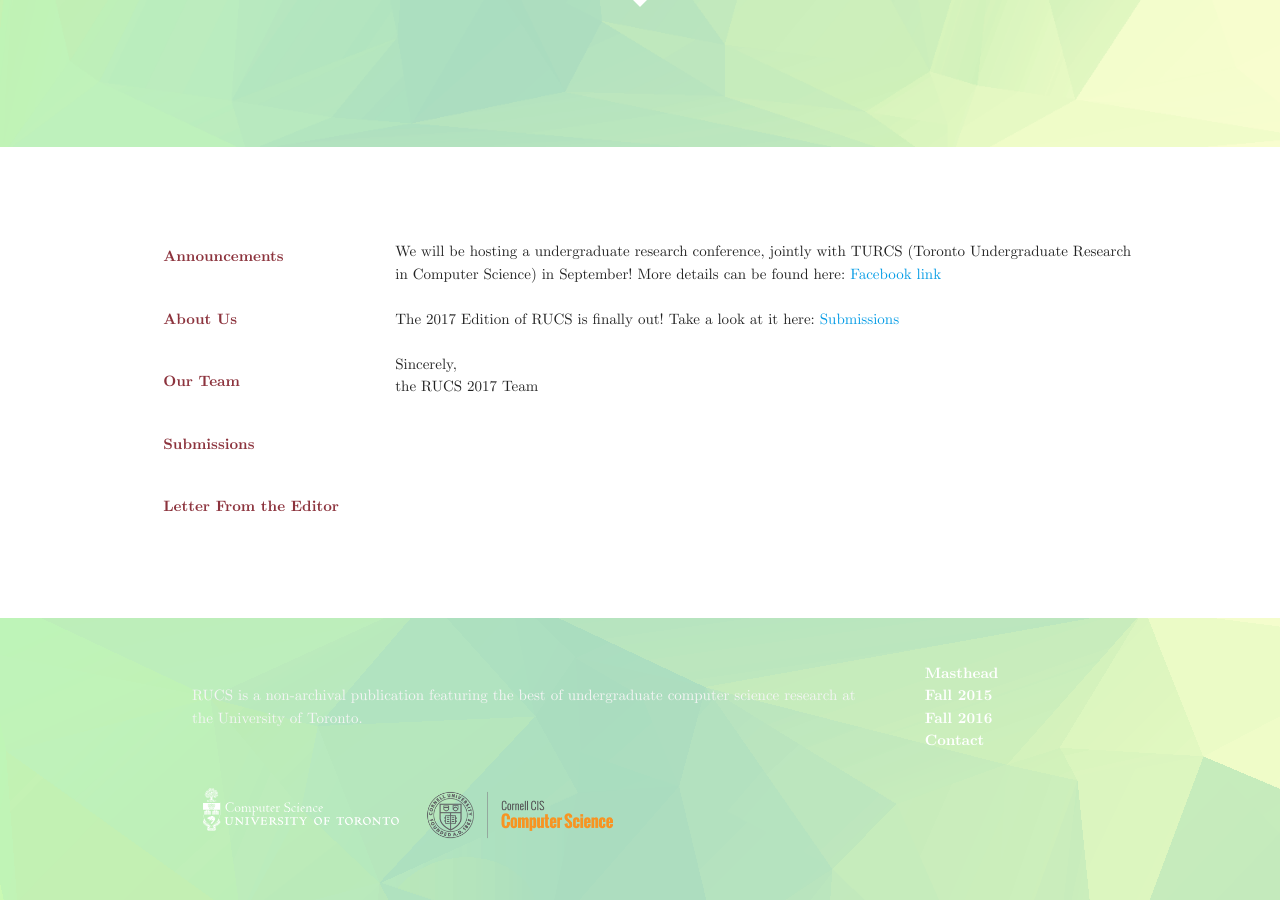
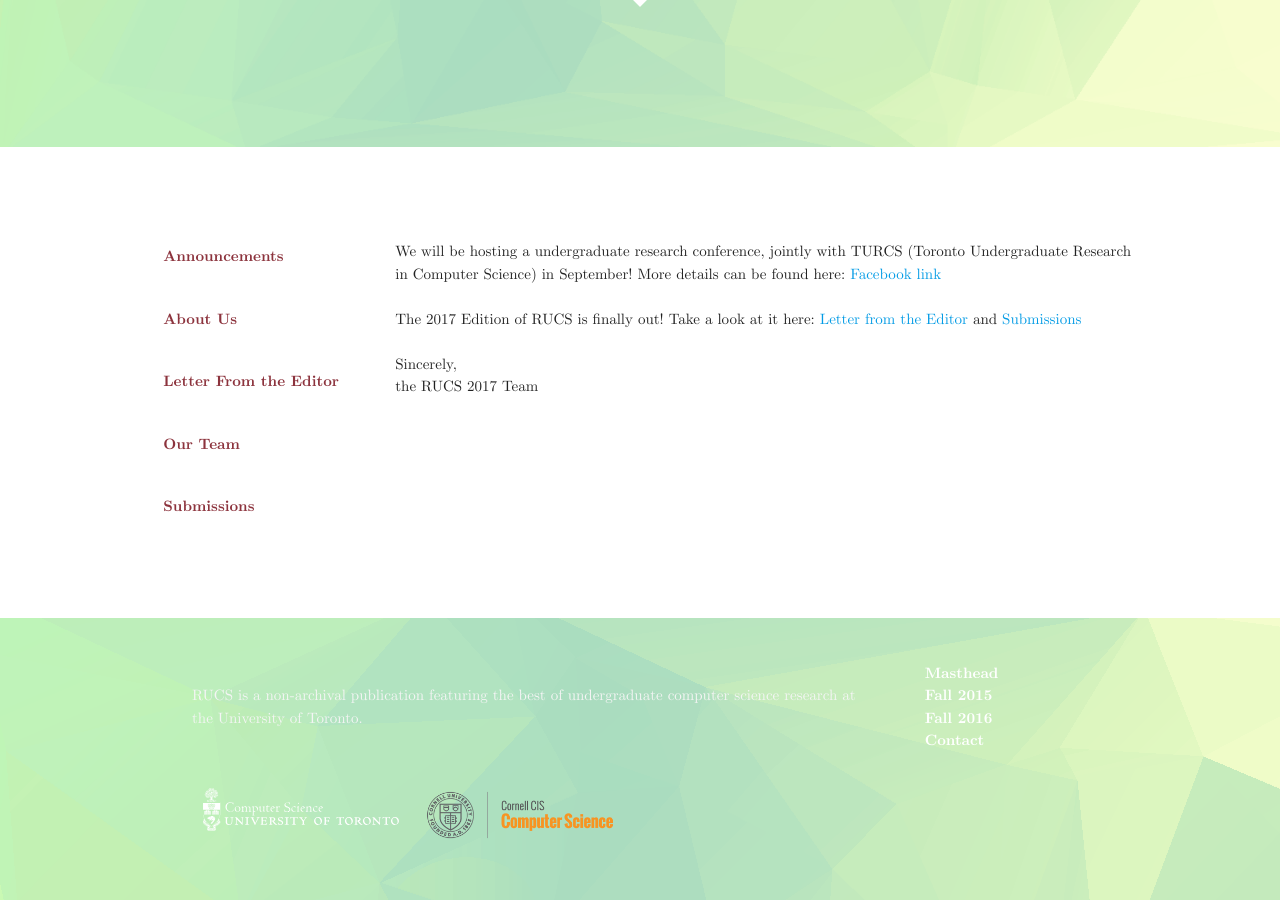
Before and after one commit to rucs-uoft/rucs-uoft.github.io, a Jekyll site: the page built from index.html, in a window 1280 px wide and 900 px high, scrolled down 753 px. Built offline with Jekyll 4.4.1, drawn with Linux system fonts in a browser that asks for light colours; nearby versions of some CDN libraries; some web fonts are replaced.

Commit message:
add links

```diff
--- a/_includes/foreword.html
+++ b/_includes/foreword.html
@@ -1,5 +1,5 @@
 <p>Wow, what a year it has been! Although I could not isolate the performance and delivery of RUCS from the vicissitudes of my personal life, I am nonetheless proud at long last to present the final product to you, <em>dear reader, </em>replete with the quintessential commentary known as a <b>Letter from the Editor:</b></p>
-<p>This year has been another successful incarnation of the RUCS journal, and I am happy to have expanded our journal&rsquo;s reach nationwide, with publications from UBC and <a href="http://127.0.0.1:4000/solving-pdes-on-deconstructed-domains-for-geometry-processing"> MIT </a>. Additionally, we will be hosting an inaugural joint undergraduate research conference with TURCS (Toronto Undergraduate Research in Computer Science) this coming September. This can be found on our heavily-revamped website, which has undergone a redesign as part of my strategic vision to keep RUCS more active year-round.</p>
+<p>This year has been another successful incarnation of the RUCS journal, and I am happy to have expanded our journal&rsquo;s reach nationwide, with publications from <a href="/web-valuecharts-analyzing-individual-and-group-preferences-with-interactive-web-based-visualizations">UBC</a> and <a href="http://127.0.0.1:4000/solving-pdes-on-deconstructed-domains-for-geometry-processing">MIT</a>. Additionally, we will be hosting an inaugural joint undergraduate research conference with TURCS (Toronto Undergraduate Research in Computer Science) this coming September. This can be found on our heavily-revamped website, which has undergone a redesign as part of my strategic vision to keep RUCS more active year-round.</p>
 <p>To my excellent staff: Danya, Samir and Tyler, and Lynn, thank you so much for all the work you have done. Thank you very much to our faculty advisor Sam Toueg, as well as Kawin Ethayarajh and Julia Gilenko, our &ldquo;editor-in-chief emeriti&rdquo; whose hallowed company I will soon be eagerly joining. Together, their gestalt advice and experience has proved invaluable in managing the publication. We hope that RUCS continues to be a &ldquo;first-page&rdquo; result (our generation&rsquo;s &ldquo;household name&rdquo;) when it comes to undergraduate computer science research at U of T, in Canada, and around the world.</p>
 <p>As I type in the final keystrokes of this letter, I bring to a close an important chapter in both my personal and RUCS&rsquo; life. Looking forward, I have great optimism that next year&rsquo;s editor will carry on RUCS&rsquo; burgeoning legacy and impact.</p>
 <p>Standing on the shoulders of giants, I have no doubt that they will improve RUCS in ways that will keep you <em>dear reader</em> coming back to read <em>next year&rsquo;s </em>publication.</p>
--- a/_includes/news.html
+++ b/_includes/news.html
@@ -6,7 +6,7 @@ We will be hosting a undergraduate research conference, jointly with TURCS (Toro
 
     <br><br>
 
-The 2017 Edition of RUCS is finally out! Take a look at it here: <a href="#submissions">Submissions</a>
+The 2017 Edition of RUCS is finally out! Take a look at it here: <a href="#letter">Letter from the Editor</a> and <a href="#submissions">Submissions</a>
 
     <br><br>
 Sincerely,<br>
--- a/_includes/table_of_contents.html
+++ b/_includes/table_of_contents.html
@@ -23,7 +23,9 @@
         <a href="#about-us" class="waves-light collection-item">
           <span class="toc-title">About Us</span>
         </a>
-
+        <a href="#letter" class="waves-light collection-item">
+          <div class="toc-title">Letter From the Editor</div>
+        </a>
         <a href="#meet-the-team" class="waves-light collection-item">
           <div class="toc-title">Our Team</div>
         </a>
@@ -32,9 +34,7 @@
           <div class="toc-title">Submissions</div>
         </a>
 
-        <a href="#letter" class="waves-light collection-item">
-          <div class="toc-title">Letter From the Editor</div>
-        </a>
+
 
       </div>
     </div>
```
